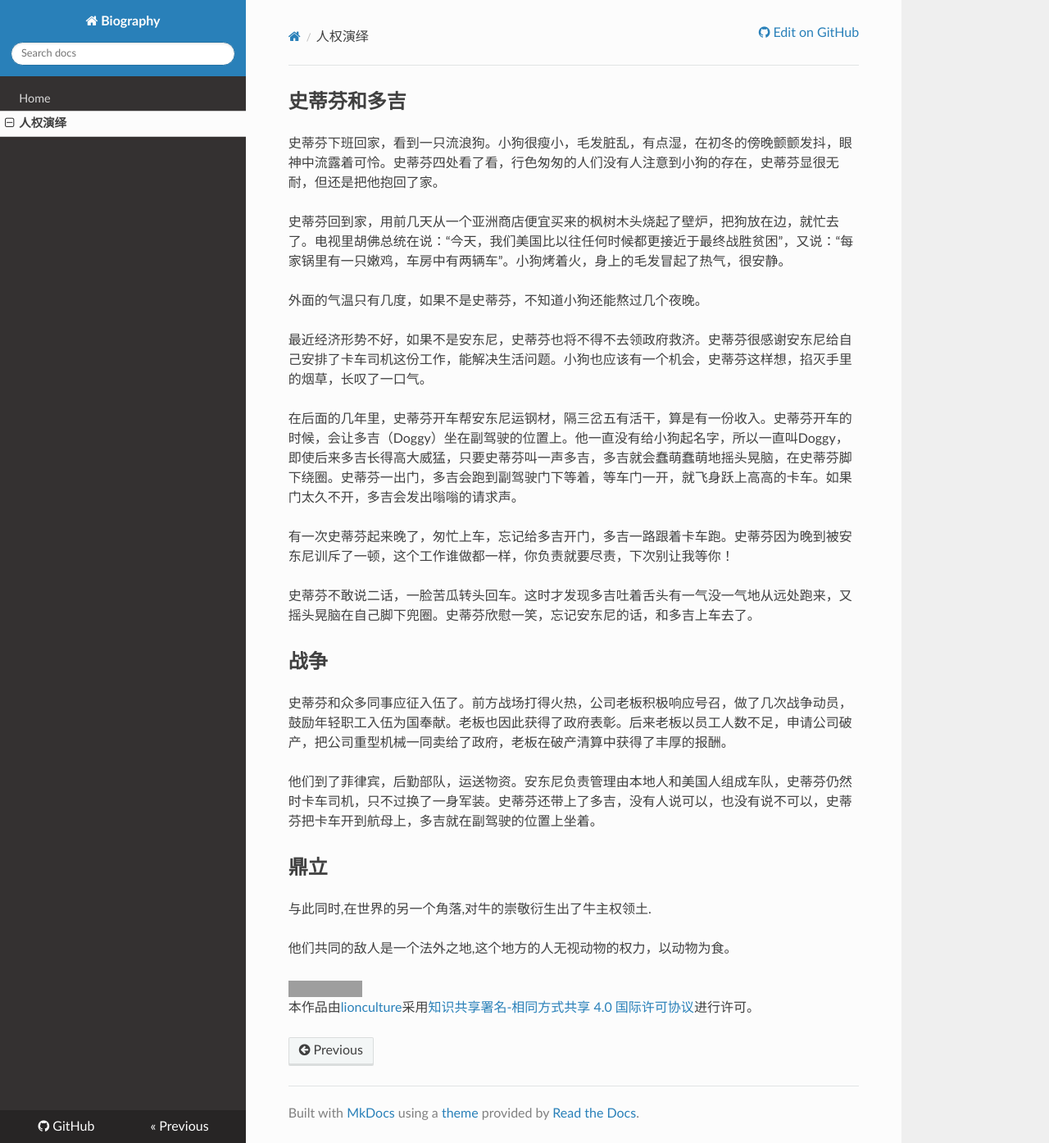
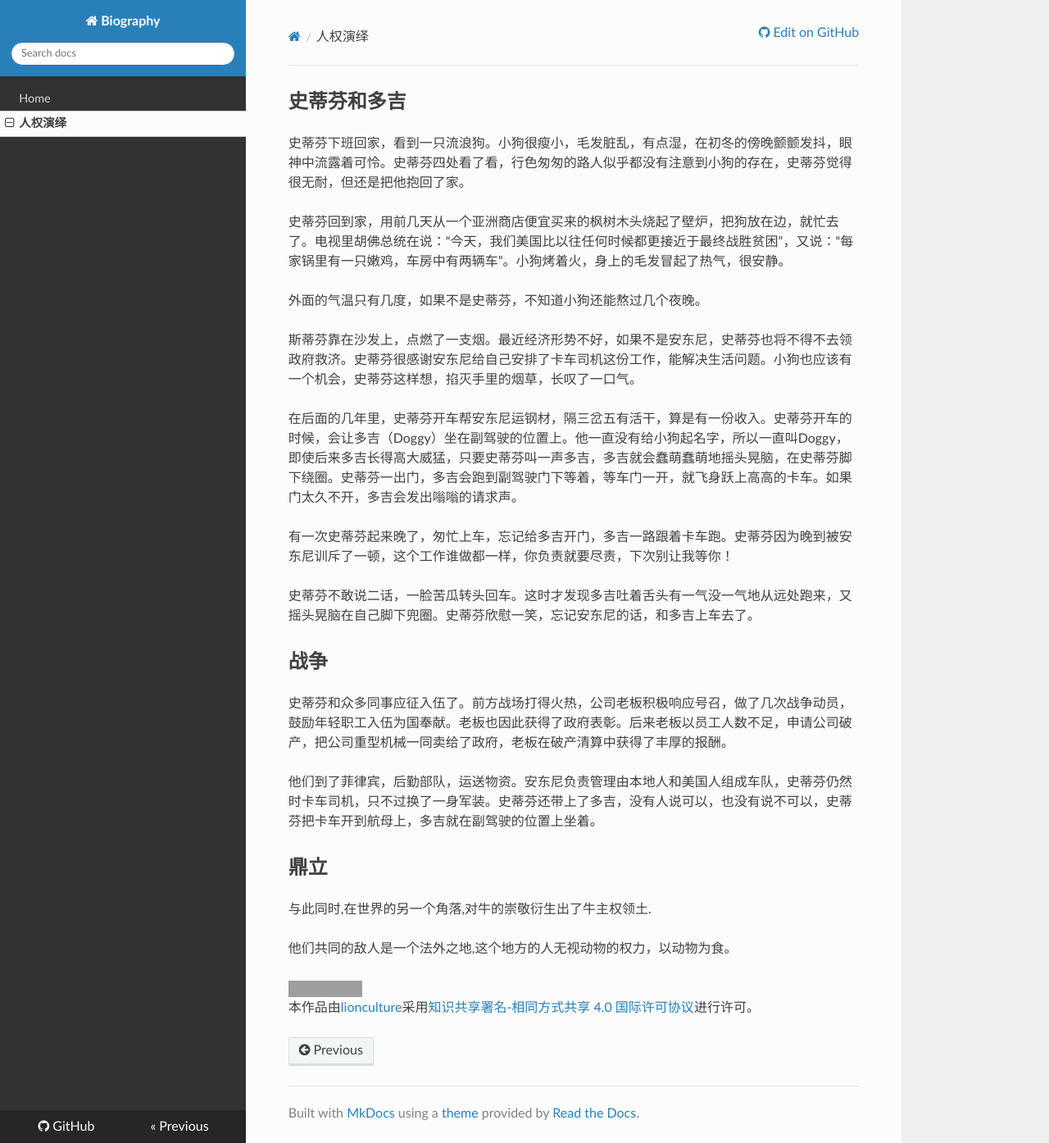
Before and after one commit to lionculture/Biography, an MkDocs documentation site: the page built from docs/人权演绎.md, in a window 1280 px wide and 1394 px high. Shown: the whole window at 82% size. Built offline with MkDocs 1.6.1, drawn with Linux system fonts in a browser that asks for light colours; nearby versions of some CDN libraries; grey boxes are pictures that could not be loaded.

Commit message:
Update 人权演绎.md

```diff
--- a/docs/人权演绎.md
+++ b/docs/人权演绎.md
@@ -1,12 +1,12 @@
 ## 史蒂芬和多吉
 
-史蒂芬下班回家，看到一只流浪狗。小狗很瘦小，毛发脏乱，有点湿，在初冬的傍晚颤颤发抖，眼神中流露着可怜。史蒂芬四处看了看，行色匆匆的人们没有人注意到小狗的存在，史蒂芬显很无耐，但还是把他抱回了家。
+史蒂芬下班回家，看到一只流浪狗。小狗很瘦小，毛发脏乱，有点湿，在初冬的傍晚颤颤发抖，眼神中流露着可怜。史蒂芬四处看了看，行色匆匆的路人似乎都没有注意到小狗的存在，史蒂芬觉得很无耐，但还是把他抱回了家。
 
 史蒂芬回到家，用前几天从一个亚洲商店便宜买来的枫树木头烧起了壁炉，把狗放在边，就忙去了。电视里胡佛总统在说：“今天，我们美国比以往任何时候都更接近于最终战胜贫困”，又说：“每家锅里有一只嫩鸡，车房中有两辆车”。小狗烤着火，身上的毛发冒起了热气，很安静。
 
 外面的气温只有几度，如果不是史蒂芬，不知道小狗还能熬过几个夜晚。
 
-最近经济形势不好，如果不是安东尼，史蒂芬也将不得不去领政府救济。史蒂芬很感谢安东尼给自己安排了卡车司机这份工作，能解决生活问题。小狗也应该有一个机会，史蒂芬这样想，掐灭手里的烟草，长叹了一口气。
+斯蒂芬靠在沙发上，点燃了一支烟。最近经济形势不好，如果不是安东尼，史蒂芬也将不得不去领政府救济。史蒂芬很感谢安东尼给自己安排了卡车司机这份工作，能解决生活问题。小狗也应该有一个机会，史蒂芬这样想，掐灭手里的烟草，长叹了一口气。
 
 在后面的几年里，史蒂芬开车帮安东尼运钢材，隔三岔五有活干，算是有一份收入。史蒂芬开车的时候，会让多吉（Doggy）坐在副驾驶的位置上。他一直没有给小狗起名字，所以一直叫Doggy，即使后来多吉长得高大威猛，只要史蒂芬叫一声多吉，多吉就会蠢萌蠢萌地摇头晃脑，在史蒂芬脚下绕圈。史蒂芬一出门，多吉会跑到副驾驶门下等着，等车门一开，就飞身跃上高高的卡车。如果门太久不开，多吉会发出嗡嗡的请求声。
 
```
